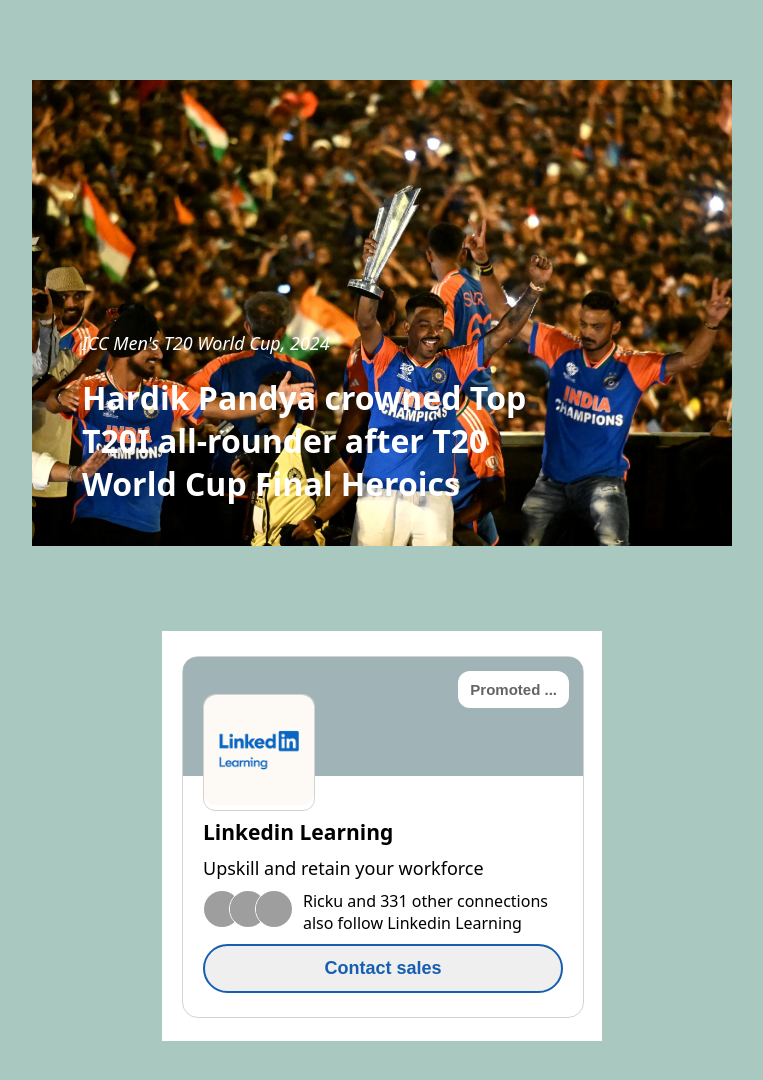
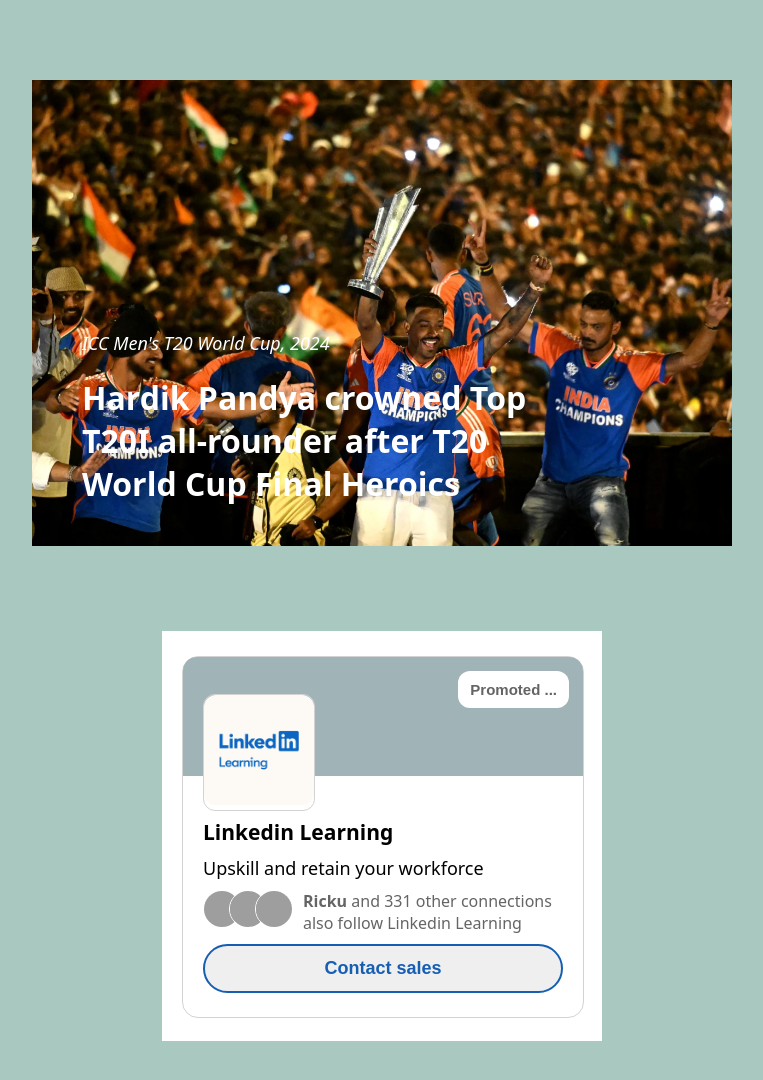
Before and after one commit to bagulrakesh19/css-assignment-3-position, a plain HTML site: page index.html in a window 1280 px wide. Shown: the whole page, without its empty margins (258-1021 px from the left). Drawn offline with Linux system fonts and the light colour scheme; grey boxes are pictures that could not be loaded.

Commit message:
adding span

```diff
--- a/index.html
+++ b/index.html
@@ -45,7 +45,7 @@
 
                     </div>
                     <div class="mt-subtext">
-                        Ricku and 331 other connections also follow Linkedin Learning
+                       <span>Ricku</span> and 331 other connections also follow Linkedin Learning
                     </div>
                 </div>
                 <div class="contact-sales">
--- a/style.css
+++ b/style.css
@@ -142,3 +142,9 @@ position: relative;
     gap: 62px;
    margin-bottom: 10px;
 }
+.mt-subtext{
+    color:#656565;
+}
+.mt-subtext span {
+    font-weight: bold;
+}
```
